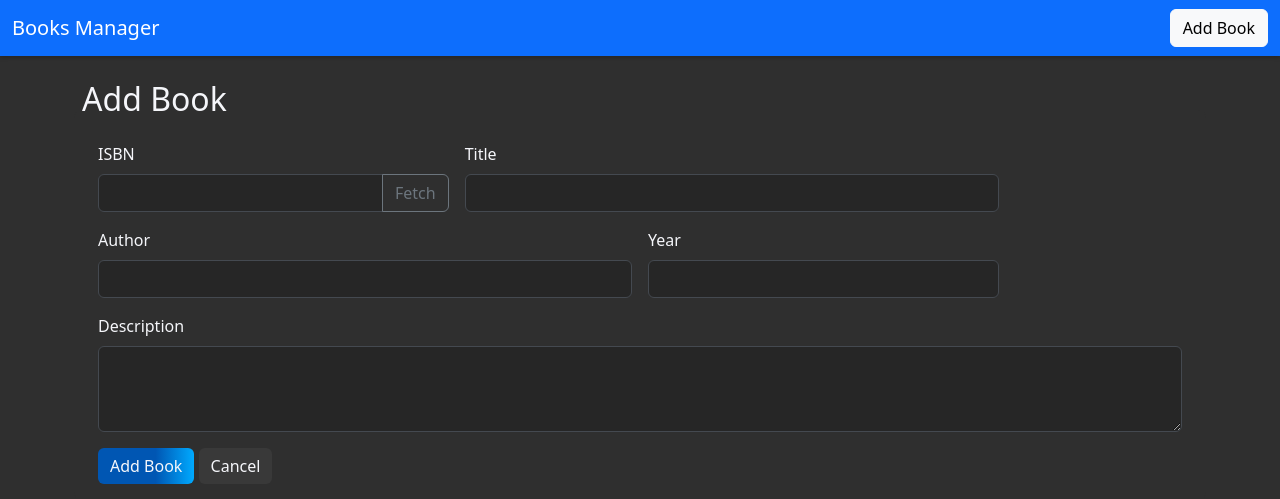
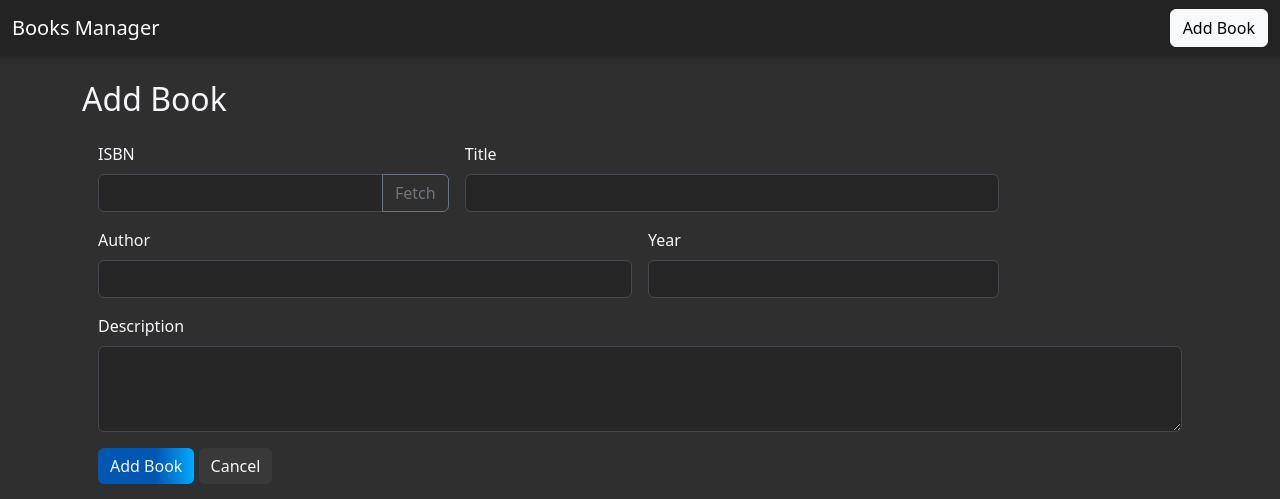
Before and after one commit to OmGoyal27/PageTrack, a Flask app: page /add in a window 1280 px wide. Shown: the top 499 px of the page. Run offline with Flask 3, Linux system fonts and the light colour scheme.

Commit message:
Fix navbar background style to ensure proper rendering

```diff
--- a/static/style.css
+++ b/static/style.css
@@ -4,8 +4,8 @@ body {
     text-emphasis-color: #fff;
 }
 .navbar {
-    background: #232323;
-    box-shadow: 0 2px 4px rgba(0,0,0,0.2);
+    background: #232323 !important;
+    box-shadow: 0 2px 4px rgba(0,0,0,0.2) !important;
     color: #f5f6fa;
 }
 .table {
```
